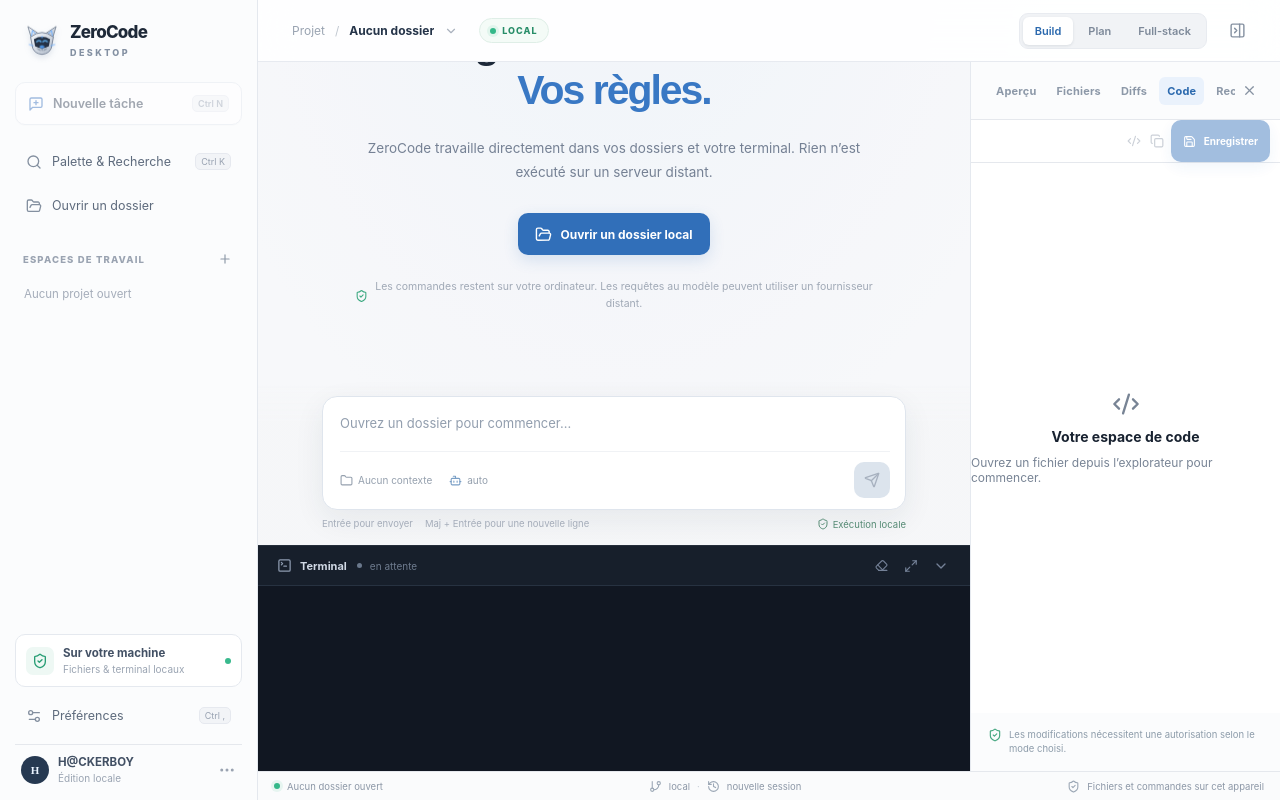
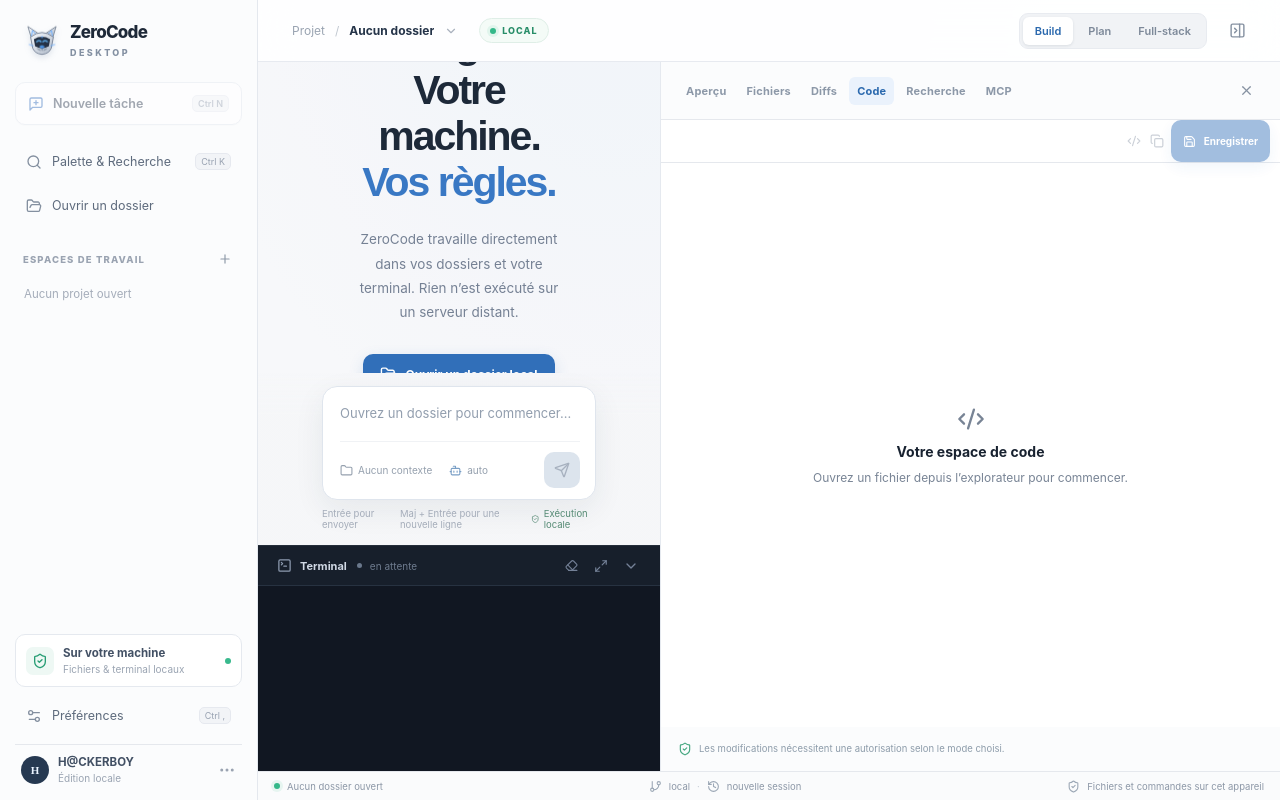
Before and after one commit to hackerboy-223/zerocode, a React (Vite) app in the folder desktop/: page / in a window 1280 px wide. Both pictures are taken after a click on the button "Code". Built offline with nearby package versions, Linux system fonts and the light colour scheme.

Commit message:
fix(ui): allow the editor panel to expand beyond the compact sidebar width

```diff
--- a/desktop/src/styles.css
+++ b/desktop/src/styles.css
@@ -1084,3 +1084,8 @@ h4.markdown-heading, h5.markdown-heading, h6.markdown-heading { font-size: 1em;
 
 .checkpoint-undo-btn { display:flex; align-items:center; justify-content:center; gap:7px; width:100%; margin:10px 0 13px; padding:9px; border:1px solid rgba(208,107,107,.25); border-radius:8px; background:rgba(208,107,107,.07); color:#d06b6b; font-size:11px; font-weight:600; }
 .checkpoint-undo-btn:disabled { opacity:.45; cursor:not-allowed; }
+
+.context-panel { min-width:0 !important; max-width:620px !important; flex-shrink:0; }
+.context-panel:has(.ide-editor) { min-width:620px; }
+@media (max-width:1180px) { .context-panel:has(.ide-editor) { min-width:min(58vw,620px) !important; max-width:min(58vw,620px) !important; } }
+@media (max-width:760px) { .context-panel:has(.ide-editor) { min-width:min(88vw,620px) !important; max-width:min(88vw,620px) !important; } }
```
